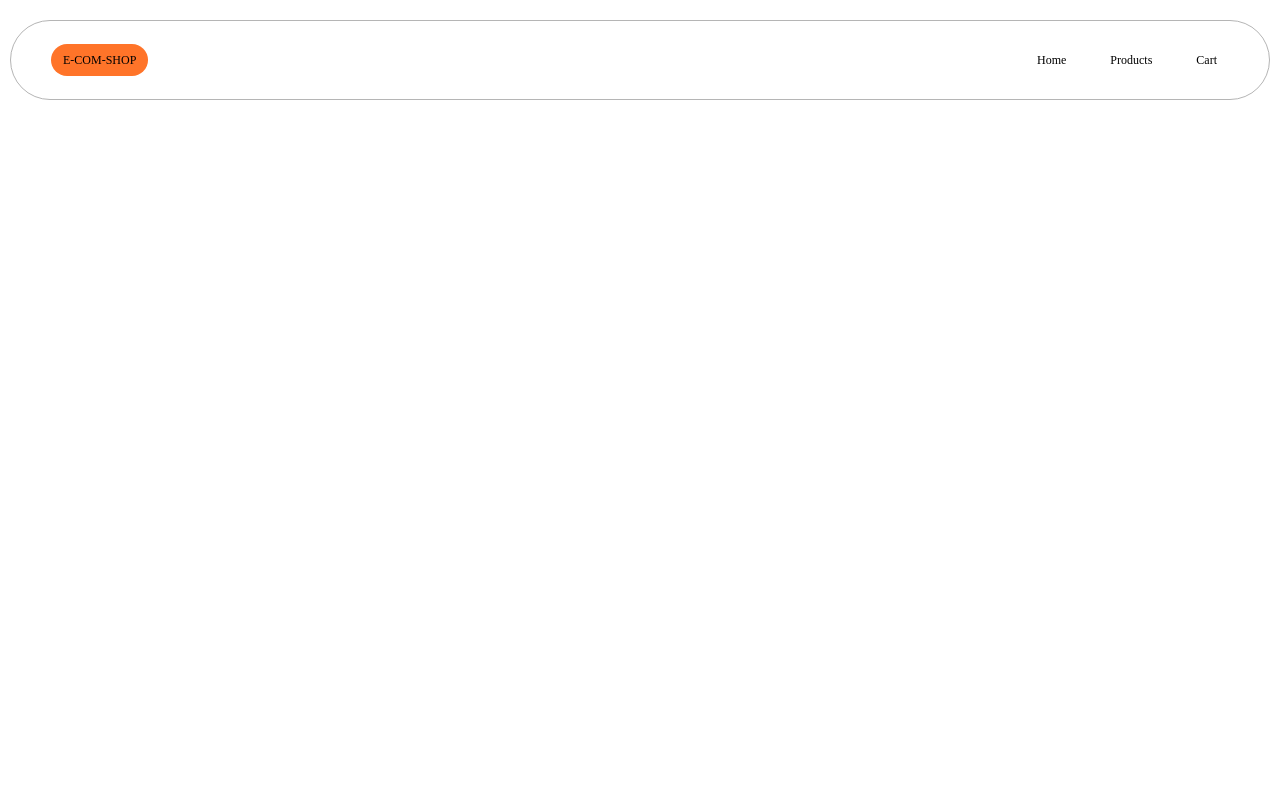
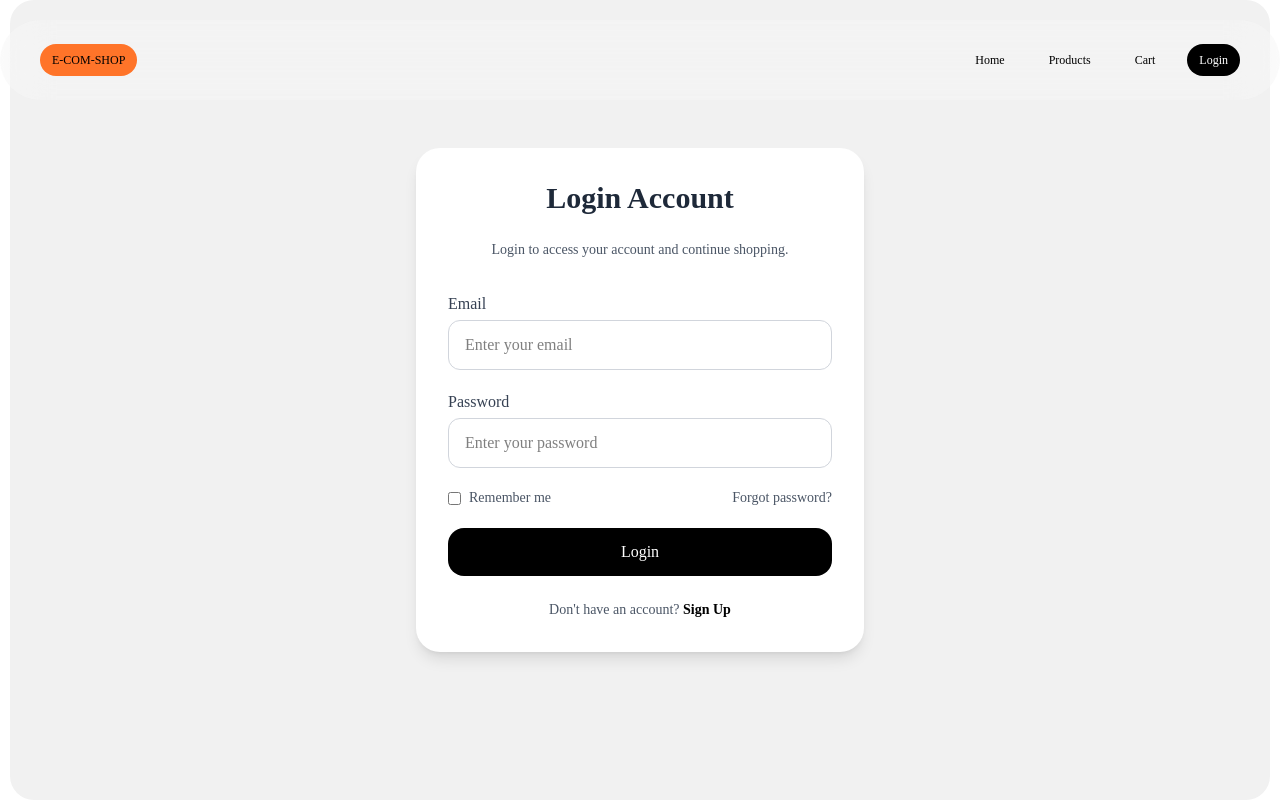
Before and after one commit to GauravShambharkar/E-Com_Shop, a React (Vite) app: page /loginPage in a window 1280 px wide. Built offline with nearby package versions, Linux system fonts and the light colour scheme.

Commit message:
init login page

```diff
--- a/src/Components/Buffer.jsx
+++ b/src/Components/Buffer.jsx
@@ -5,7 +5,7 @@ const Buffer = () => {
     <>
       <div className="w-full  flex justify-center items-center" >
         <img className="mx-auto"
-          src="https://i.giphy.com/PUYgk3wpNk0WA.webp"
+          src="https://media4.giphy.com/media/v1.Y2lkPTc5MGI3NjExMTF6ZXVvNWZmb2htczNmcjNhb2QxMDhoNWZtbjlsdGs1em54cGt6NyZlcD12MV9pbnRlcm5hbF9naWZfYnlfaWQmY3Q9Zw/W02iWI8S6e79rpWMMH/giphy.gif"
           alt=""/>
       </div>
     </>
--- a/src/Components/Home.jsx
+++ b/src/Components/Home.jsx
@@ -7,7 +7,7 @@ const Home = () => {
   return (
     <>
       {/* Hero Section */}
-      <section className="bg-gray-100 py-16 px-4 text-center rounded-3xl">
+      <section className="bg-gray-100 mt-30 py-16 px-4 text-center rounded-3xl">
         <div className="max-w-4xl mx-auto">
           <h1 className="text-4xl md:text-5xl font-bold text-gray-800 mb-4">
             Discover Handpicked Products Just for You
--- /dev/null
+++ b/src/Components/Login.jsx
@@ -0,0 +1,68 @@
+import React from "react";
+
+const Login = () => {
+  return (
+    <section className="min-h-screen flex items-center rounded-3xl justify-center bg-[#f1f1f1] px-4 py-16">
+      <div className="max-w-md w-full bg-white p-8 rounded-3xl shadow-lg">
+        <h2 className="text-3xl font-bold text-gray-800 text-center mb-6">
+          Login Account
+        </h2>
+        <p className="text-gray-600 text-center mb-8 text-sm">
+          Login to access your account and continue shopping.
+        </p>
+
+        <form className="space-y-5">
+          <div>
+            <label className="block text-gray-700 font-medium mb-1">
+              Email
+            </label>
+            <input
+              type="email"
+              className="w-full border border-gray-300 rounded-xl px-4 py-3 focus:outline-none focus:ring-2 focus:ring-gray-700"
+              placeholder="Enter your email"
+              required
+            />
+          </div>
+
+          <div>
+            <label className="block text-gray-700 font-medium mb-1">
+              Password
+            </label>
+            <input
+              type="password"
+              className="w-full border border-gray-300 rounded-xl px-4 py-3 focus:outline-none focus:ring-2 focus:ring-gray-700"
+              placeholder="Enter your password"
+              required
+            />
+          </div>
+
+          <div className="flex items-center justify-between text-sm text-gray-600">
+            <label className="flex items-center">
+              <input type="checkbox" className="mr-2" />
+              Remember me
+            </label>
+            <a href="#" className="hover:underline">
+              Forgot password?
+            </a>
+          </div>
+
+          <button
+            type="submit"
+            className="w-full bg-black text-white py-3 rounded-2xl hover:bg-gray-800 transition duration-300"
+          >
+            Login
+          </button>
+        </form>
+
+        <p className="text-center text-sm text-gray-600 mt-6">
+          Don't have an account?{" "}
+          <a href="#" className="text-black font-semibold hover:underline">
+            Sign Up
+          </a>
+        </p>
+      </div>
+    </section>
+  );
+};
+
+export default Login;
--- a/src/Components/Products.jsx
+++ b/src/Components/Products.jsx
@@ -15,8 +15,11 @@ const Products = () => {
       console.log(res.data);
 
       setstoreData([...storedata, ...res.data.products]);
-    });
-  }
+    }).catch(()=>{
+      alert('couldnt fetch data')
+    })
+
+    ;}
 
   useEffect(() => {
     console.log(" Product page mountedd ");
@@ -28,7 +31,7 @@ const Products = () => {
 
   return (
     <>
-      <div className="border border-[#b5b5b5] rounded-3xl w-full p-4 overflow-hidden">
+      <div className="border mt-30 border-[#b5b5b5] rounded-3xl w-full p-4 overflow-hidden">
         <div className="w-full flex justify-end p-2">
           <button className="px-3 py-2 bg-black text-white cursor-pointer text-xs w-fit rounded-full">
             Filter
@@ -45,7 +48,7 @@ const Products = () => {
                 return (
                   <div
                     key={id}
-                    className="bg-[#ffffff] p-4 border w-58 border-[#ffffffc9] rounded-xl shadow hover:shadow-lg transition shadow-black/70  hover:scale-98 flex flex-col justify-between "
+                    className="bg-[#ffffff] p-4 border w-58 border-[#ffffffc9] rounded-xl shadow hover:shadow-lg transition shadow-black/70 flex flex-col justify-between "
                   >
                     <div className="topContent">
                       <img
@@ -67,7 +70,7 @@ const Products = () => {
                         </span>
                         {discount>0 ?(< span className={`text-sm font-semibold px-2 border rounded-full text-[#212121] ${discount>15? `bg-[#30e830] text-[#ffffff] border border-white` : discount}`}>
                           {discount}% OFF
-                        </span>) : discount}
+                        </span>) : ''}
                         <span
                           onClick={() => {
                             setSelectedProduct(elem);
--- a/src/Components/Routing/Nav.jsx
+++ b/src/Components/Routing/Nav.jsx
@@ -4,7 +4,7 @@ import { NavLink } from "react-router-dom";
 const Nav = () => {
   return (
     <>
-      <div className="border border-[#b5b5b5] mx-auto rounded-full mt-5 w-full h-20 text-xs px-10 py-5 flex items-center justify-between">
+      <div className=" fixed top-0 left-0 bg-[#ffffff25] backdrop-blur-xl border-[#b5b5b5] mx-auto rounded-full mt-5 w-full h-20 text-xs px-10 py-5 flex items-center justify-between">
         <div className=" px-3 py-2 rounded-full text-[#000000] bg-[#ff7429]">
           E-COM-SHOP
         </div>
@@ -42,6 +42,16 @@ const Nav = () => {
           >
             Cart
           </NavLink>
+          <NavLink
+            to="/loginPage"
+            className={({ isActive }) => {
+              return isActive
+                ? "bg-black text-white px-3 py-2 rounded-full duration-400 "
+                : " text-black  px-3 py-2";
+            }}
+          >
+            Login
+          </NavLink>
         </div>
       </div>
     </>
--- a/src/Components/Routing/Routing.jsx
+++ b/src/Components/Routing/Routing.jsx
@@ -3,6 +3,7 @@ import { Route, Routes } from "react-router-dom";
 import Home from "../Home";
 import Products from "../Products";
 import Shop from "../Shop";
+import Login from "../Login";
 
 const Routing = () => {
   return (
@@ -17,6 +18,9 @@ const Routing = () => {
         <Route path="/Shop" element={<Shop />}>
           Cart
         </Route>
+        <Route path="/loginPage" element={<Login/>}>
+          Login
+        </Route>
       </Routes>
     </>
   );
```
